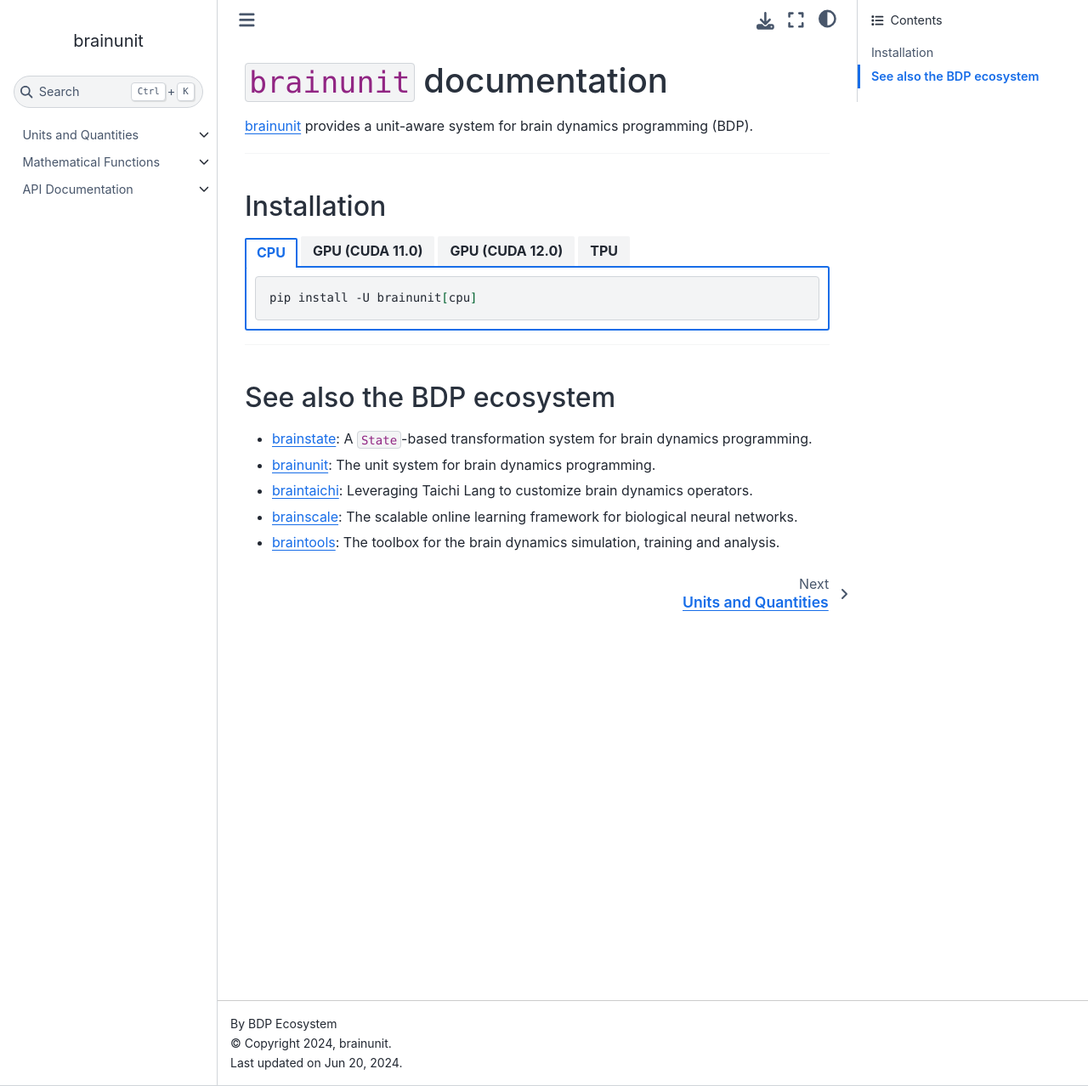
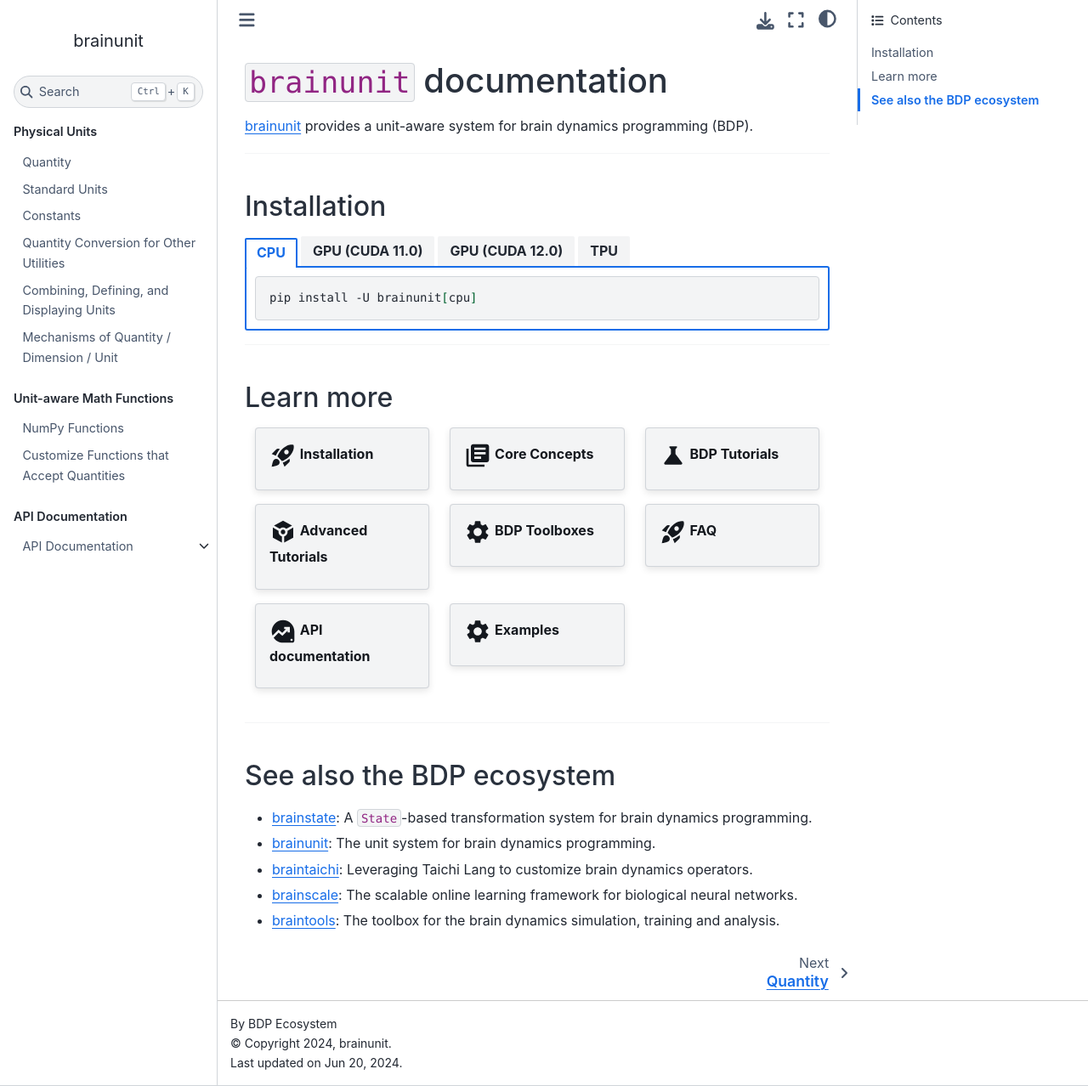
Before and after one commit to chaoming0625/brainunit, a Sphinx documentation site: the page built from docs/index.rst, in a window 1280 px wide and 1278 px high. Shown: the whole window at 85% size. Built offline with Sphinx 7.4.7 and the Sphinx Book theme 1.1.4, drawn with Linux system fonts in a browser that asks for light colours; pages that are not in the unit, such as notebooks, are missing from menus; some of the changed lines change nothing that is shown.

Commit message:
update doc index

```diff
--- a/docs/index.rst
+++ b/docs/index.rst
@@ -36,6 +36,72 @@ Installation
           pip install -U brainunit[tpu] -f https://storage.googleapis.com/jax-releases/libtpu_releases.html
 
 
+
+
+----
+
+Learn more
+^^^^^^^^^^
+
+.. grid::
+
+   .. grid-item::
+      :columns: 6 6 6 4
+
+      .. card:: :material-regular:`rocket_launch;2em` Installation
+         :class-card: sd-text-black sd-bg-light
+         :link: quickstart/installation.html
+
+   .. grid-item::
+      :columns: 6 6 6 4
+
+      .. card:: :material-regular:`library_books;2em` Core Concepts
+         :class-card: sd-text-black sd-bg-light
+         :link: core_concepts.html
+
+   .. grid-item::
+      :columns: 6 6 6 4
+
+      .. card:: :material-regular:`science;2em` BDP Tutorials
+         :class-card: sd-text-black sd-bg-light
+         :link: tutorials.html
+
+   .. grid-item::
+      :columns: 6 6 6 4
+
+      .. card:: :material-regular:`token;2em` Advanced Tutorials
+         :class-card: sd-text-black sd-bg-light
+         :link: advanced_tutorials.html
+
+   .. grid-item::
+      :columns: 6 6 6 4
+
+      .. card:: :material-regular:`settings;2em` BDP Toolboxes
+         :class-card: sd-text-black sd-bg-light
+         :link: toolboxes.html
+
+   .. grid-item::
+      :columns: 6 6 6 4
+
+      .. card:: :material-regular:`rocket_launch;2em` FAQ
+         :class-card: sd-text-black sd-bg-light
+         :link: FAQ.html
+
+   .. grid-item::
+      :columns: 6 6 6 4
+
+      .. card:: :material-regular:`data_exploration;2em` API documentation
+         :class-card: sd-text-black sd-bg-light
+         :link: api.html
+
+   .. grid-item::
+      :columns: 6 6 6 4
+
+      .. card:: :material-regular:`settings;2em` Examples
+         :class-card: sd-text-black sd-bg-light
+         :link: https://brainpy-examples.readthedocs.io/en/latest/index.html
+
+
 ----
 
 
@@ -57,8 +123,31 @@ See also the BDP ecosystem
 
 .. toctree::
    :hidden:
-   :maxdepth: 2
+   :maxdepth: 1
+   :caption: Physical Units
 
-   physical_units
-   mathematical_functions
+   physical_units/quantity.ipynb
+   physical_units/standard_units.ipynb
+   physical_units/constants.ipynb
+   physical_units/conversion.ipynb
+   physical_units/combining_defining_displaying.ipynb
+   physical_units/mechanism.ipynb
+
+
+
+.. toctree::
+   :hidden:
+   :maxdepth: 1
+   :caption: Unit-aware Math Functions
+
+   mathematical_functions/numpy_functions.ipynb
+   mathematical_functions/customize_functions.ipynb
+
+
+
+.. toctree::
+   :hidden:
+   :maxdepth: 1
+   :caption: API Documentation
+
    api.rst
```
